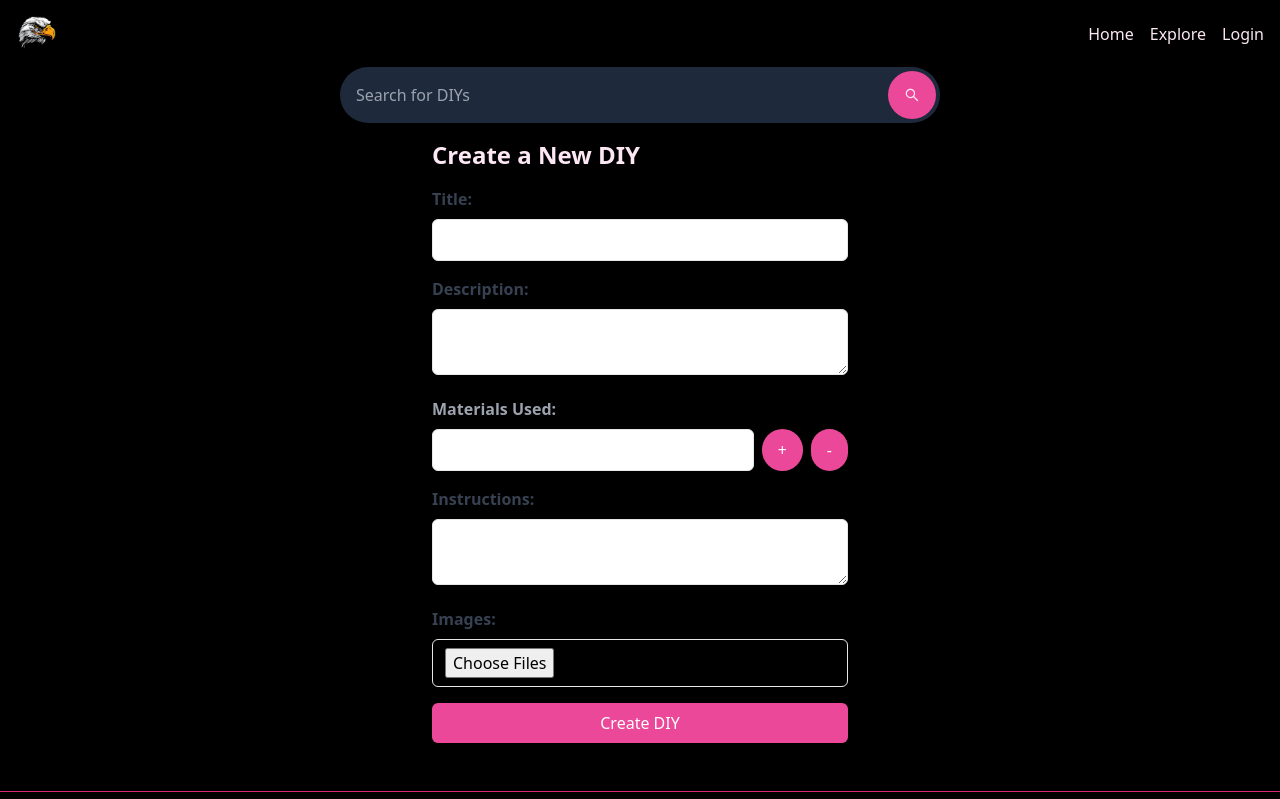
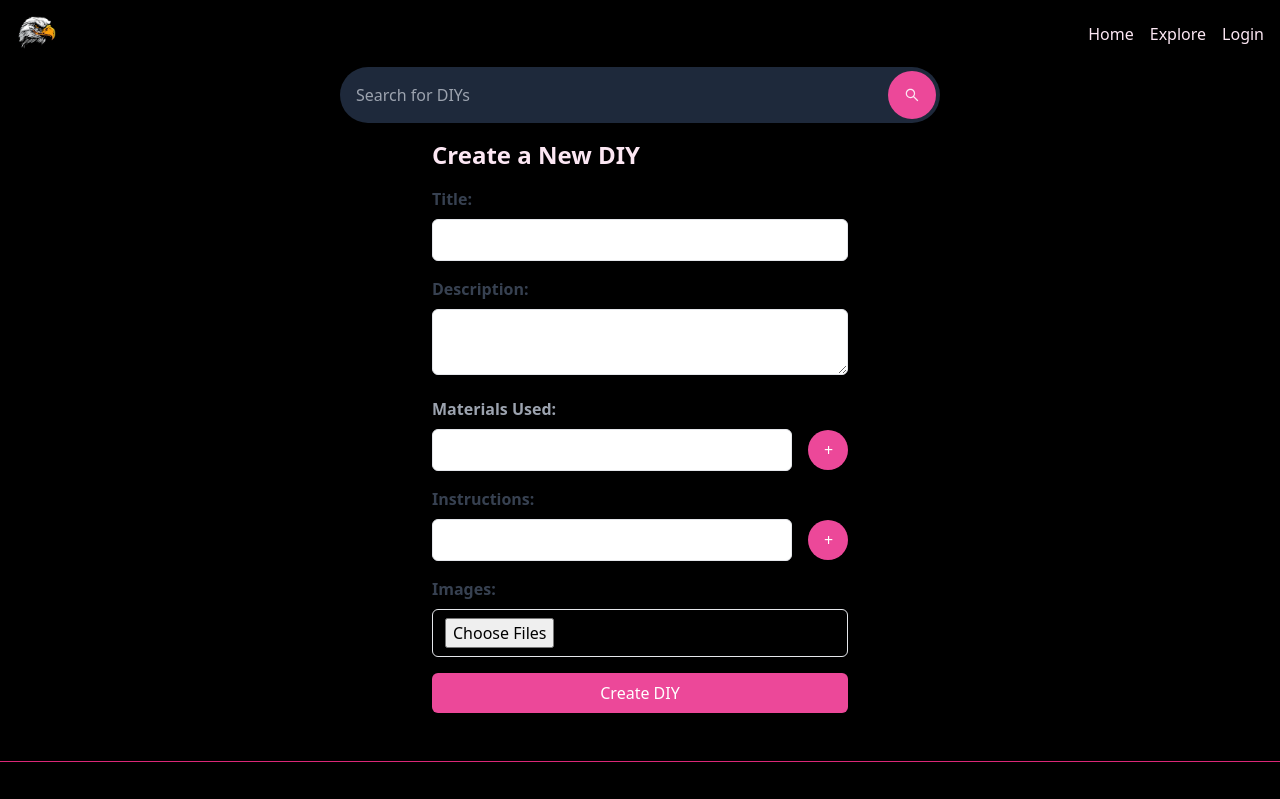
Before and after one commit to CHawsCoding/CraftHouse, a React (Create React App) app in the folder client/: page /Create in a window 1280 px wide. Shown: the top 799 px of the page. Built offline with nearby package versions, Linux system fonts and the light colour scheme.

Commit message:
instruction inputs changes to an arrai in the model and share mateials used functionality behaviour

```diff
--- a/client/src/pages/Create.js
+++ b/client/src/pages/Create.js
@@ -7,7 +7,7 @@ function Create() {
     title: '',
     description: '',
     materialsUsed: [''],
-    instructions: '',
+    instructions: [''],
     images: [],
   });
 
@@ -102,12 +102,37 @@ function Create() {
       title: '',
       description: '',
       materialsUsed: [''], // Reset to one empty field
-      instructions: '',
+      instructions: [''],
       images: [],
     });
   };
 
+  const handleInstructionChange = (event, index) => {
+    const newInstructions = [...formState.instructions];
+    newInstructions[index] = event.target.value;
 
+    setFormState({
+      ...formState,
+      instructions: newInstructions,
+    });
+  };
+
+  const addInstructionField = () => {
+    setFormState({
+      ...formState,
+      instructions: [...formState.instructions, ''],
+    });
+  };
+
+  const removeInstructionField = (index) => {
+    const newInstructions = [...formState.instructions];
+    newInstructions.splice(index, 1);
+
+    setFormState({
+      ...formState,
+      instructions: newInstructions,
+    });
+  };
 
   return (
     <div className="max-w-md mx-auto p-4">
@@ -124,7 +149,7 @@ function Create() {
             value={formState.title}
             onChange={handleInputChange}
             required
-            className="text-black w-full px-3 py-2 border rounded-md shadow-sm focus:outline-none focus:border-blue-500"
+            className="text-black w-full px-3 py-2 border rounded-md shadow-sm focus:outline-none focus:border-pink-500"
           />
         </div>
         <div className="mb-4">
@@ -137,7 +162,7 @@ function Create() {
             value={formState.description}
             onChange={handleInputChange}
             required
-            className="text-black w-full px-3 py-2 border rounded-md shadow-sm focus:outline-none focus:border-blue-500"
+            className="text-black w-full px-3 py-2 border rounded-md shadow-sm focus:outline-none focus:border-pink-500"
           />
         </div>
         <div className="mb-4">
@@ -152,18 +177,25 @@ function Create() {
         value={material}
         onChange={(event) => handleMaterialChange(event, index)}
         required
-                className="text-black w-full px-3 py-2 border rounded-md shadow-sm focus:outline-none focus:border-blue-500"
+        className="text-black w-full px-3 py-2 border rounded-md shadow-sm focus:outline-none focus:border-pink-500"
       />
+      {index === formState.materialsUsed.length - 1 && (
+        <div className="flex items-center ml-2">
+          {index > 0 && (
             <button
               type="button"
-                  onClick={addMaterialField} className="bg-pink-500 hover:bg-pink-600 text-white rounded-full px-4 ml-2">
+              onClick={() => removeMaterialField(index)} className="bg-pink-500 hover:bg-pink-600 text-white rounded-full w-10 h-10 px-4 ml-23">
+              -
+            </button>
+          )}
+          <button
+            type="button"
+            onClick={addMaterialField}
+            className="bg-pink-500 hover:bg-pink-600 text-white rounded-full w-10 h-10 px-4 ml-2"
+          >
             +
           </button>
-              {index === formState.materialsUsed.length - 1 && (
-                <button type="button" onClick={() => removeMaterialField(index)}
-                className="bg-pink-500 hover:bg-pink-600 text-white rounded-full px-4 ml-2">
-                -
-              </button>
+        </div>
       )}
     </div>
   ))}
@@ -172,13 +204,38 @@ function Create() {
           <label htmlFor="instructions" className="block text-gray-700 font-bold mb-2">
             Instructions:
           </label>
-          <textarea
+          {formState.instructions.map((instruction, index) => (
+            <div key={index} className="flex mb-2">
+              <input
+                type="text"
                 name="instructions"
-            id="instructions"
-            value={formState.instructions}
-            onChange={handleInputChange}
+                value={instruction}
+                onChange={(event) => handleInstructionChange(event, index)}
                 required
-            className="text-black w-full px-3 py-2 border rounded-md shadow-sm focus:outline-none focus:border-blue-500"/>
+                className="text-black w-full px-3 py-2 border rounded-md shadow-sm focus:outline-none focus:border-pink-500"
+              />
+              {index === formState.instructions.length - 1 && (
+                <div className="flex items-center ml-2">
+                  {index > 0 && (
+                    <button
+                      type="button"
+                      onClick={() => removeInstructionField(index)}
+                      className="bg-pink-500 hover:bg-pink-600 text-white rounded-full w-10 h-10 px-4 ml-23"
+                    >
+                      -
+                    </button>
+                  )}
+                  <button
+                    type="button"
+                    onClick={addInstructionField}
+                    className="bg-pink-500 hover:bg-pink-600 text-white rounded-full w-10 h-10 px-4 ml-2"
+                  >
+                    +
+                  </button>
+                </div>
+              )}
+            </div>
+          ))}
         </div>
         <div className="mb-4">
           <label htmlFor="images" className="block text-gray-700 font-bold mb-2">
```
Lines whose indentation alone changed are shown as unchanged.
